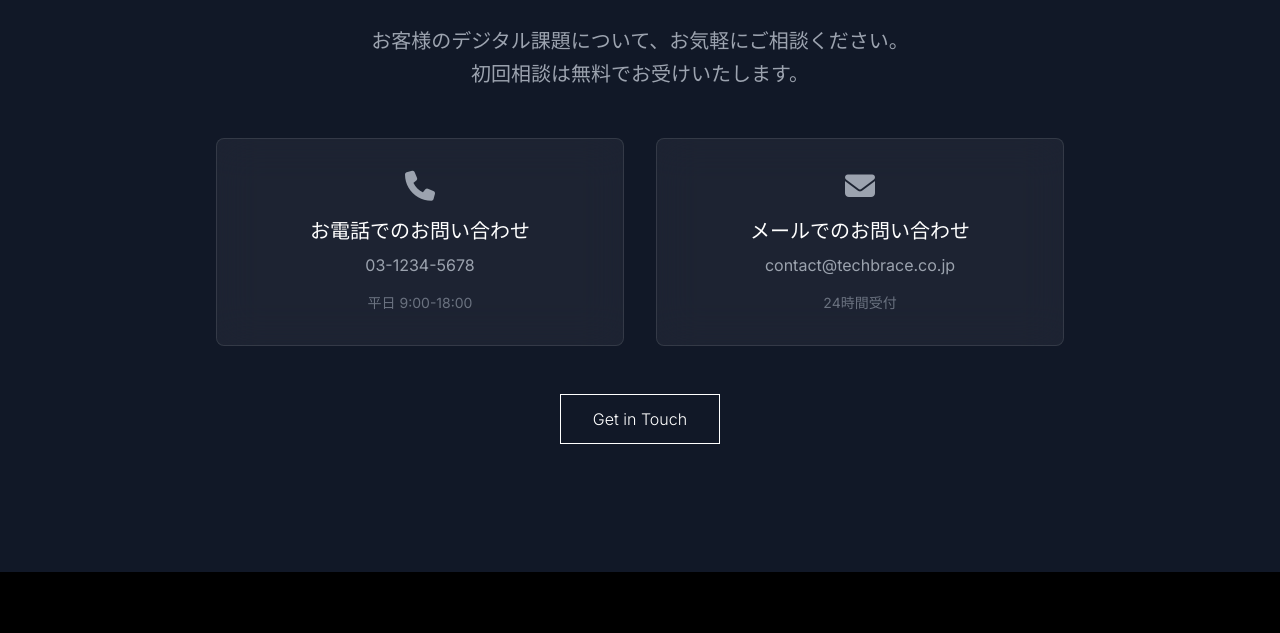
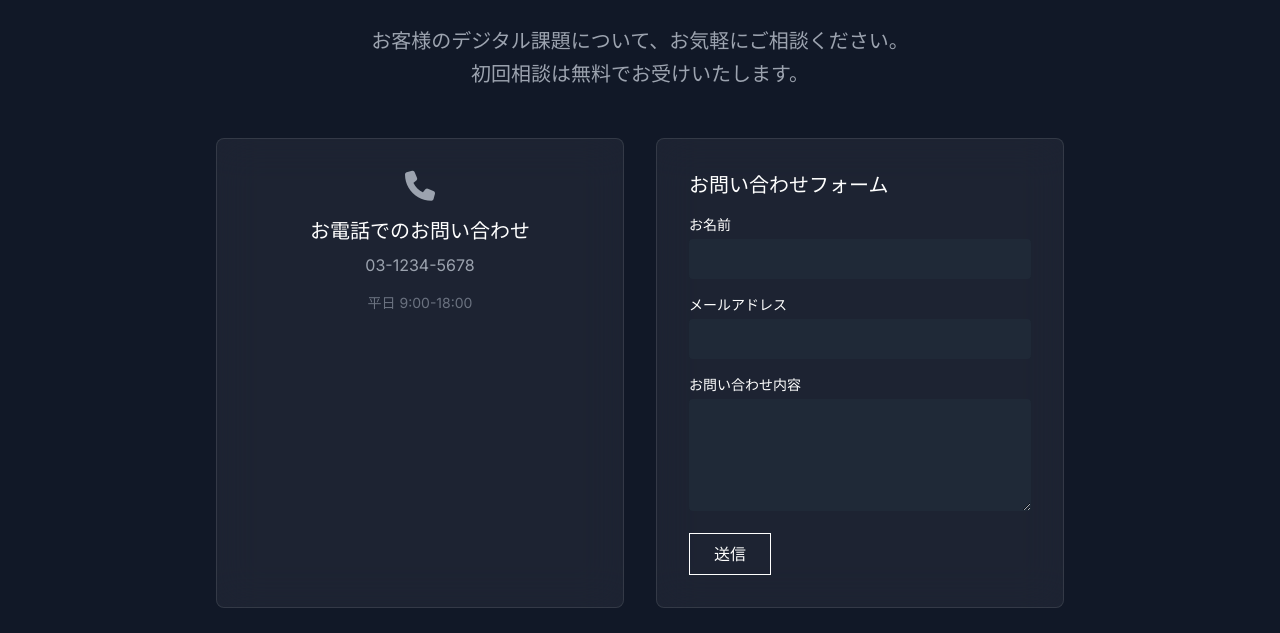
Before and after one commit to appadaycreator/tb-corp, a plain HTML site: page index.html in a window 1280 px wide. Shown: the part 3720-4353 px from the top of the page. Drawn offline with nearby package versions, Linux system fonts and the light colour scheme.

Commit message:
Replace email contact with form

```diff
--- a/index.html
+++ b/index.html
@@ -322,16 +322,25 @@
                     <p class="text-gray-400 mb-4">03-1234-5678</p>
                     <p class="text-sm text-gray-500">平日 9:00-18:00</p>
                 </div>
-                <div class="minimal-card p-8 rounded-lg">
-                    <i class="fas fa-envelope text-3xl text-gray-400 mb-4"></i>
-                    <h3 class="text-xl mb-2">メールでのお問い合わせ</h3>
-                    <p class="text-gray-400 mb-4">contact@techbrace.co.jp</p>
-                    <p class="text-sm text-gray-500">24時間受付</p>
+                <div class="minimal-card p-8 rounded-lg text-left">
+                    <h3 class="text-xl mb-4">お問い合わせフォーム</h3>
+                    <form id="contactForm" action="#" method="POST" class="space-y-4">
+                        <div>
+                            <label for="name" class="block text-sm mb-1">お名前</label>
+                            <input id="name" name="name" type="text" class="w-full px-3 py-2 bg-gray-800 text-white rounded" required>
+                        </div>
+                        <div>
+                            <label for="email" class="block text-sm mb-1">メールアドレス</label>
+                            <input id="email" name="email" type="email" class="w-full px-3 py-2 bg-gray-800 text-white rounded" required>
+                        </div>
+                        <div>
+                            <label for="message" class="block text-sm mb-1">お問い合わせ内容</label>
+                            <textarea id="message" name="message" rows="4" class="w-full px-3 py-2 bg-gray-800 text-white rounded" required></textarea>
+                        </div>
+                        <button type="submit" class="mt-2 inline-block border border-white px-6 py-2 text-white hover:bg-white hover:text-gray-900 transition-all duration-500 font-light">送信</button>
+                    </form>
                 </div>
             </div>
-            <a href="mailto:contact@techbrace.co.jp" class="inline-block border border-white px-8 py-3 text-white hover:bg-white hover:text-gray-900 transition-all duration-500 font-light">
-                Get in Touch
-            </a>
         </div>
     </section>
 
```
